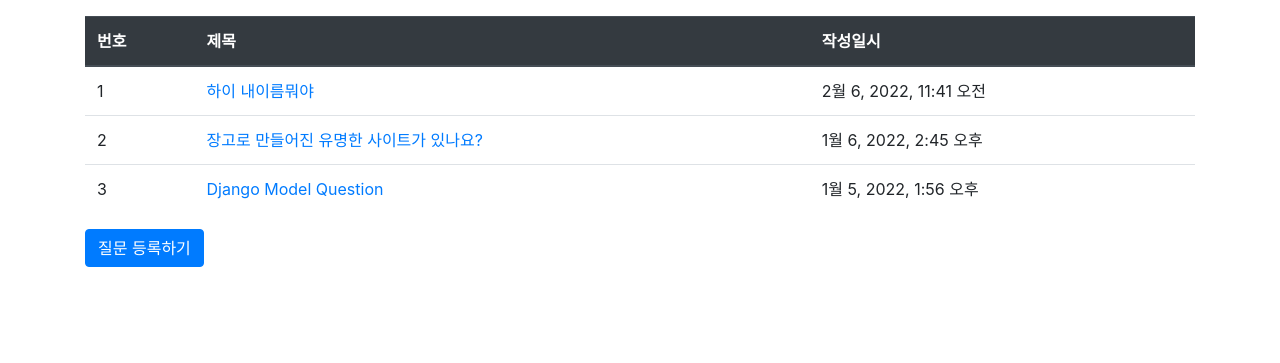
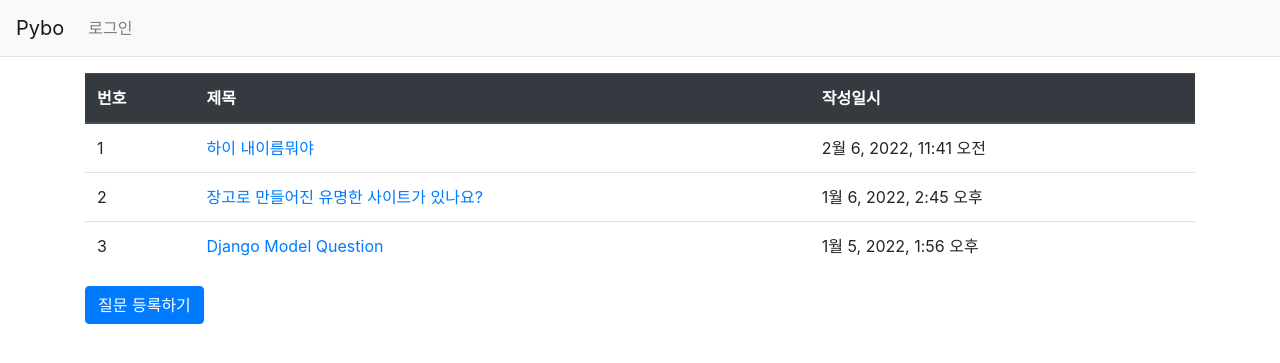
Before and after one commit to iruyj/DjangoStudy, a Django app: page /pybo/ in a window 1280 px wide. Shown: the top 363 px of the page. Run offline with Django 3.2, Linux system fonts and the light colour scheme; data comes from the database, SQL or seed files in the repository; some libraries are stand-ins or nearby versions.

Commit message:
내비게이션바

```diff
--- a/templates/pybo/base.html
+++ b/templates/pybo/base.html
@@ -12,6 +12,8 @@
     <title>Hello, pybo!</title>
 </head>
 <body>
+{# include : 특정위치에 코드 포함하기 #}
+    {% include 'pybo/navbar.html' %}
 <!-- 기본 템플릿 안에 삽입될 내용 Start -->
 {% block content %}
 {% endblock %}
--- /dev/null
+++ b/templates/pybo/navbar.html
@@ -0,0 +1,17 @@
+{# 네비게이션바 #}
+<nav class="navbar navbar-expand-lg navbar-light bg-light border-bottom">
+    <a class="navbar-brand" href="{% url 'pybo:index' %}">Pybo</a>
+{#     토글 버튼 #}
+    <button class="navbar-toggler ml-auto" type="button" data-toggle="collapse" data-target="#navbarNav"
+        aria-controls="navbarNav" aria-expanded="false" aria-label="Toggle navigation">
+        <span class="navbar-toggler-icon"></span>
+    </button>
+{#    목록 메뉴 #}
+    <div class="collapse navbar-collapse flex-grow-0" id="navbarNav">
+        <ul class="navbar-nav">
+            <li class="nav-item ">
+                <a class="nav-link" href="#">로그인</a>
+            </li>
+        </ul>
+    </div>
+</nav>
```
